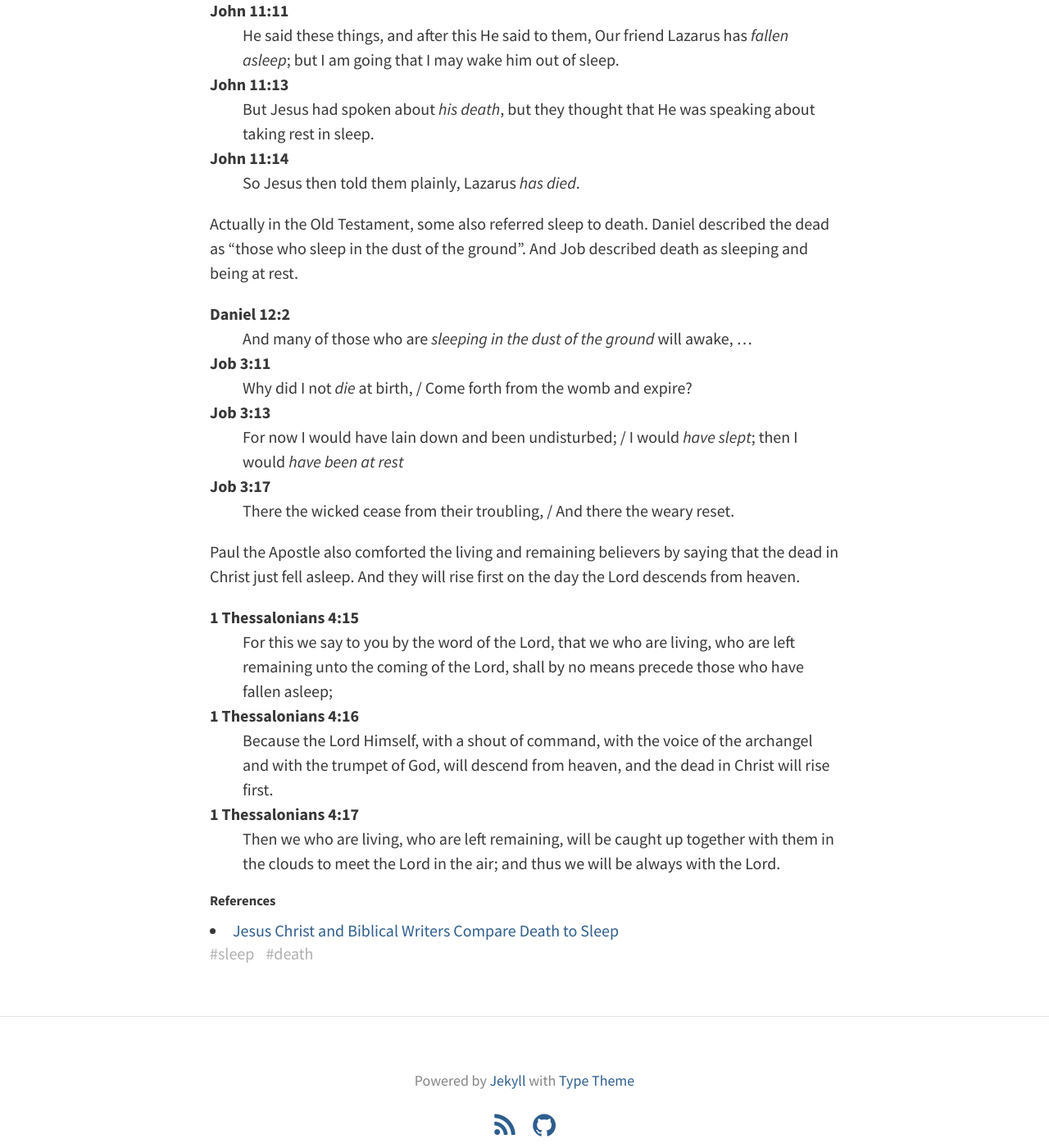
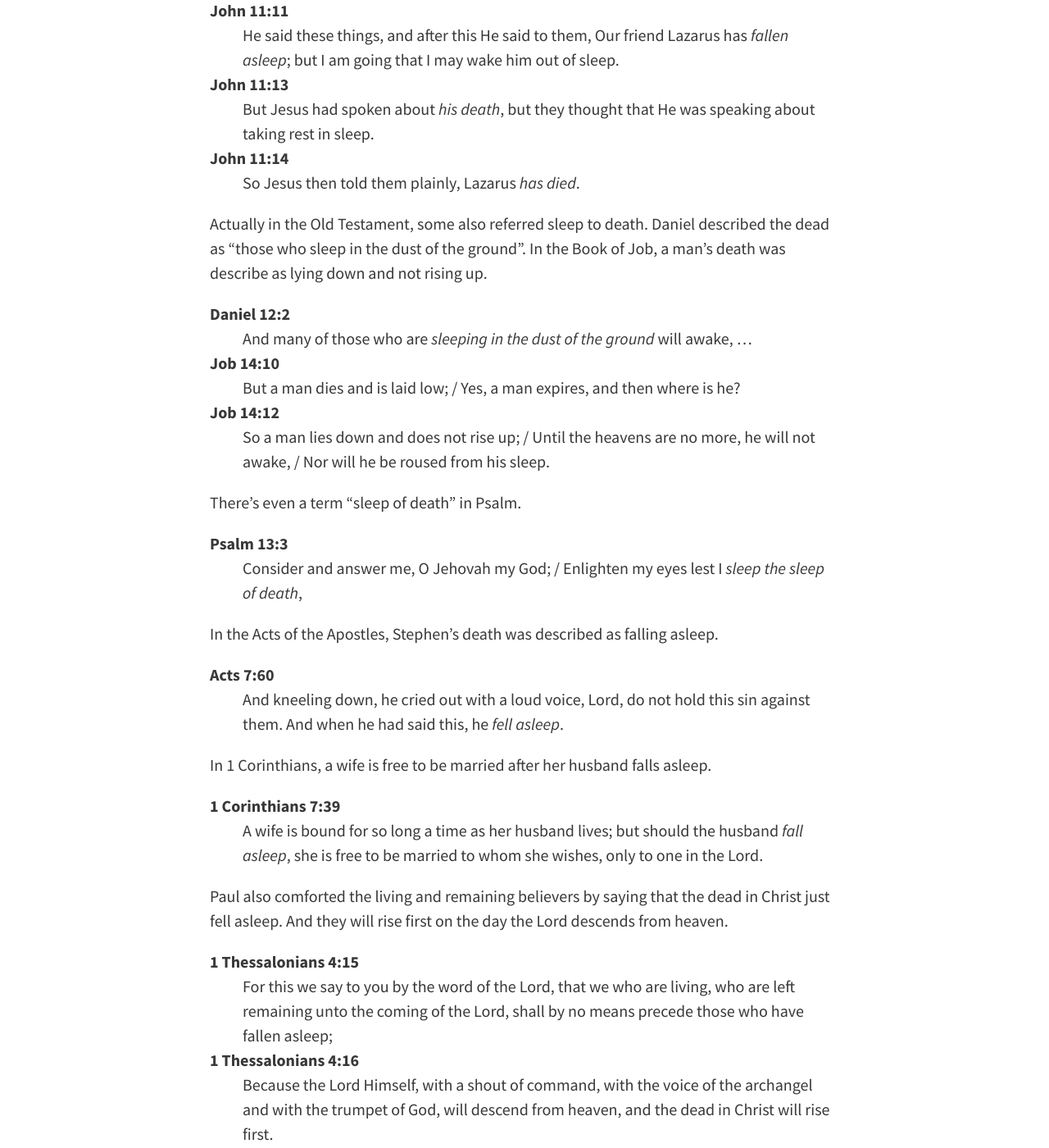
Before and after one commit to yistLin/prove-it, a Jekyll site: the page built from _posts/2019-07-10-prove-that-sleep-in-the-bible-symbolizes-death.md, in a window 1280 px wide and 1400 px high, scrolled down 475 px. Shown: the whole window at 82% size. Built offline with Jekyll 4.4.1, drawn with Linux system fonts in a browser that asks for light colours.

Commit message:
add a new empty post and update two posts

```diff
--- a/_posts/2019-07-10-prove-that-sleep-in-the-bible-symbolizes-death.md
+++ b/_posts/2019-07-10-prove-that-sleep-in-the-bible-symbolizes-death.md
@@ -20,21 +20,33 @@ John 11:14
 
 Actually in the Old Testament, some also referred sleep to death.
 Daniel described the dead as "those who sleep in the dust of the ground".
-And Job described death as sleeping and being at rest.
+In the Book of Job, a man's death was describe as lying down and not rising up.
 
 Daniel 12:2
 : And many of those who are *sleeping in the dust of the ground* will awake, ...
 
-Job 3:11
-: Why did I not *die* at birth, / Come forth from the womb and expire?
+Job 14:10
+: But a man dies and is laid low; / Yes, a man expires, and then where is he?
 
-Job 3:13
-: For now I would have lain down and been undisturbed; / I would *have slept*; then I would *have been at rest*
+Job 14:12
+: So a man lies down and does not rise up; / Until the heavens are no more, he will not awake, / Nor will he be roused from his sleep.
 
-Job 3:17
-: There the wicked cease from their troubling, / And there the weary reset.
+There's even a term "sleep of death" in Psalm.
 
-Paul the Apostle also comforted the living and remaining believers by saying that the dead in Christ just fell asleep.
+Psalm 13:3
+: Consider and answer me, O Jehovah my God; / Enlighten my eyes lest I *sleep the sleep of death*,
+
+In the Acts of the Apostles, Stephen's death was described as falling asleep.
+
+Acts 7:60
+: And kneeling down, he cried out with a loud voice, Lord, do not hold this sin against them. And when he had said this, he *fell asleep*.
+
+In 1 Corinthians, a wife is free to be married after her husband falls asleep.
+
+1 Corinthians 7:39
+: A wife is bound for so long a time as her husband lives; but should the husband *fall asleep*, she is free to be married to whom she wishes, only to one in the Lord.
+
+Paul also comforted the living and remaining believers by saying that the dead in Christ just fell asleep.
 And they will rise first on the day the Lord descends from heaven.
 
 1 Thessalonians 4:15
```
Also changed, not shown: _posts/2019-07-11-prove-that-built-is-the-correct-word-translation-in-genesis-2-22.md (+21 -2 lines), _posts/2019-07-12-prove-that-man-is-a-vessel.md (added, +9 -0 lines).
